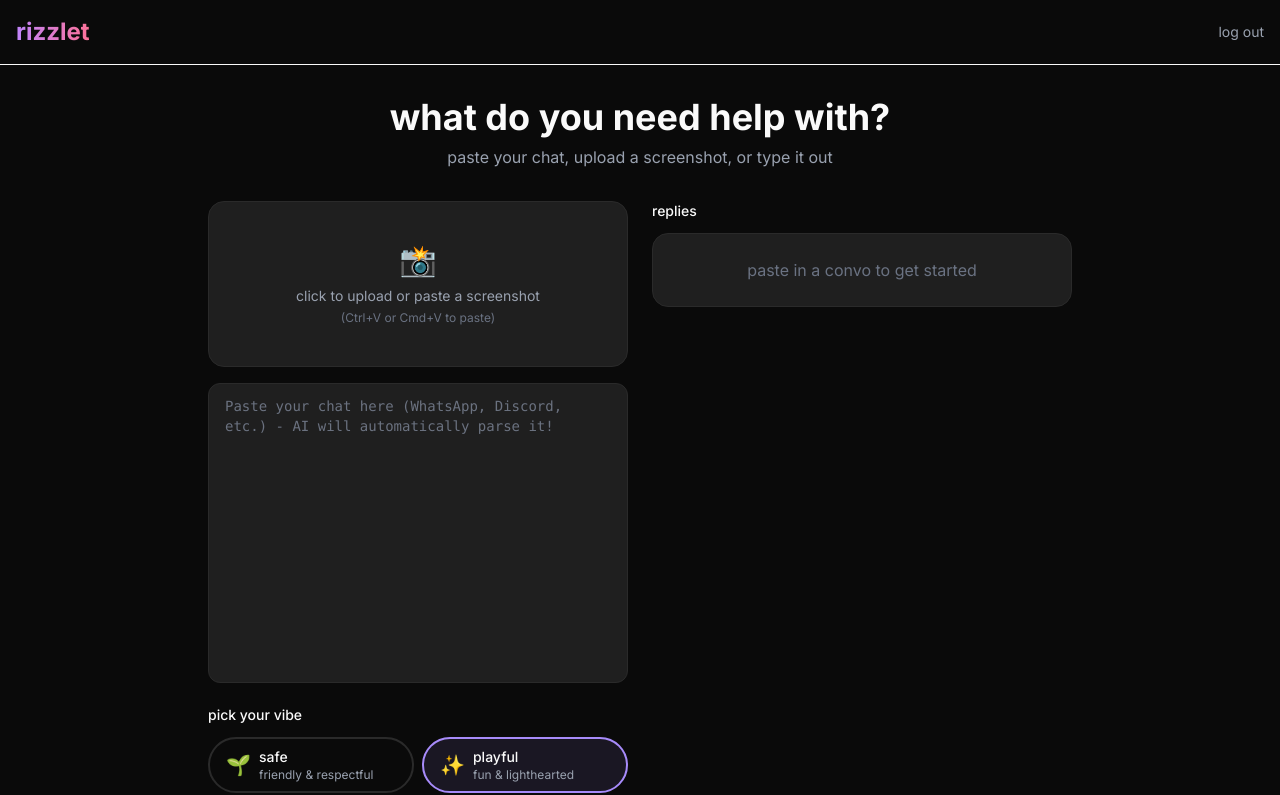
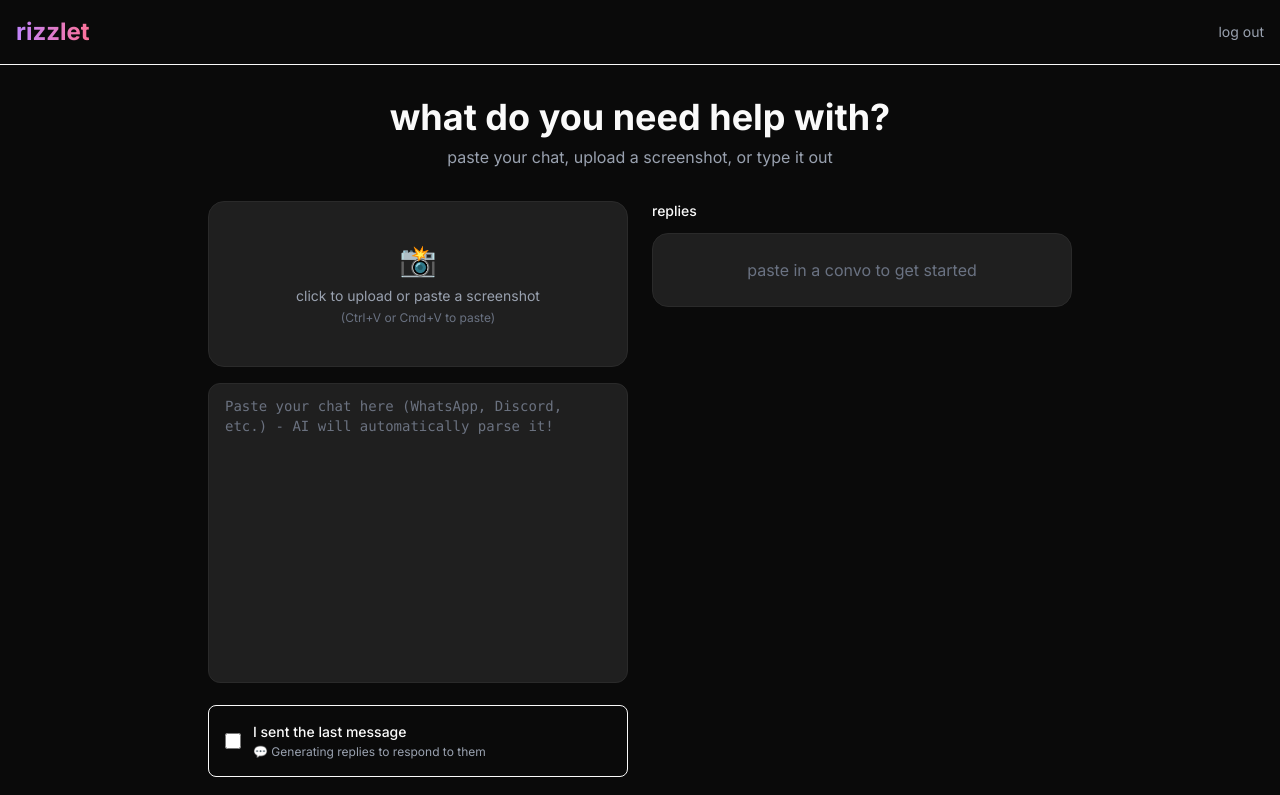
Before and after one commit to aaditya-paul/rizzlet-web, a Next.js app: page /dashboard in a window 1280 px wide. Shown: the top 795 px of the page. Built offline with nearby package versions, Linux system fonts and the light colour scheme; sample sign-in values are in the browser's storage.

Commit message:
feat: introduce dashboard page for AI reply generation with conversation input, image OCR, and tone selection.

```diff
--- a/app/dashboard/page.tsx
+++ b/app/dashboard/page.tsx
@@ -24,6 +24,7 @@ export default function DashboardPage() {
   const [imageFile, setImageFile] = useState<File | null>(null);
   const [imagePreview, setImagePreview] = useState<string | null>(null);
   const [ocrLoading, setOcrLoading] = useState(false);
+  const [lastMessageWasUser, setLastMessageWasUser] = useState(false);
 
   useEffect(() => {
     const storedToken = localStorage.getItem("token");
@@ -87,8 +88,21 @@ export default function DashboardPage() {
         throw new Error(data.error || "Failed to process image");
       }
 
-      // Set extracted text to conversation textarea
-      setConversation(data.text);
+      // Vision AI returns structured conversation
+      if (data.conversation && data.conversation.messages) {
+        // Format messages as text for the textarea
+        const formattedText = data.conversation.messages
+          .map((msg: any) => {
+            const speaker = msg.sender === "user" ? "You" : "Them";
+            return `${speaker}: ${msg.text}`;
+          })
+          .join("\n");
+
+        setConversation(formattedText);
+
+        // Auto-set checkbox based on who sent last message
+        setLastMessageWasUser(data.lastMessageWasUser || false);
+      }
 
       // Clear image
       setImageFile(null);
@@ -127,6 +141,7 @@ export default function DashboardPage() {
           },
           body: JSON.stringify({
             conversationText: conversation, // Send raw text
+            lastMessageWasUser: lastMessageWasUser, // Conversation perspective
             tone: selectedTone,
             count: 3,
           }),
@@ -243,6 +258,28 @@ export default function DashboardPage() {
               className="input-field min-h-[300px] resize-none font-mono text-sm"
             />
 
+            {/* Last Message Context */}
+            <div className="flex items-center gap-3 p-4 bg-[var(--card)] rounded-lg border border-[var(--border)]">
+              <input
+                type="checkbox"
+                id="lastMessageCheck"
+                checked={lastMessageWasUser}
+                onChange={(e) => setLastMessageWasUser(e.target.checked)}
+                className="w-4 h-4 accent-[var(--primary)] cursor-pointer"
+              />
+              <label
+                htmlFor="lastMessageCheck"
+                className="text-sm cursor-pointer select-none"
+              >
+                <div className="font-medium">I sent the last message</div>
+                <div className="text-xs text-gray-400 mt-0.5">
+                  {lastMessageWasUser
+                    ? "💬 Generating follow-up messages to continue your conversation"
+                    : "💬 Generating replies to respond to them"}
+                </div>
+              </label>
+            </div>
+
             {/* Tone Selector */}
             <div>
               <label className="block text-sm font-medium mb-3">
```
